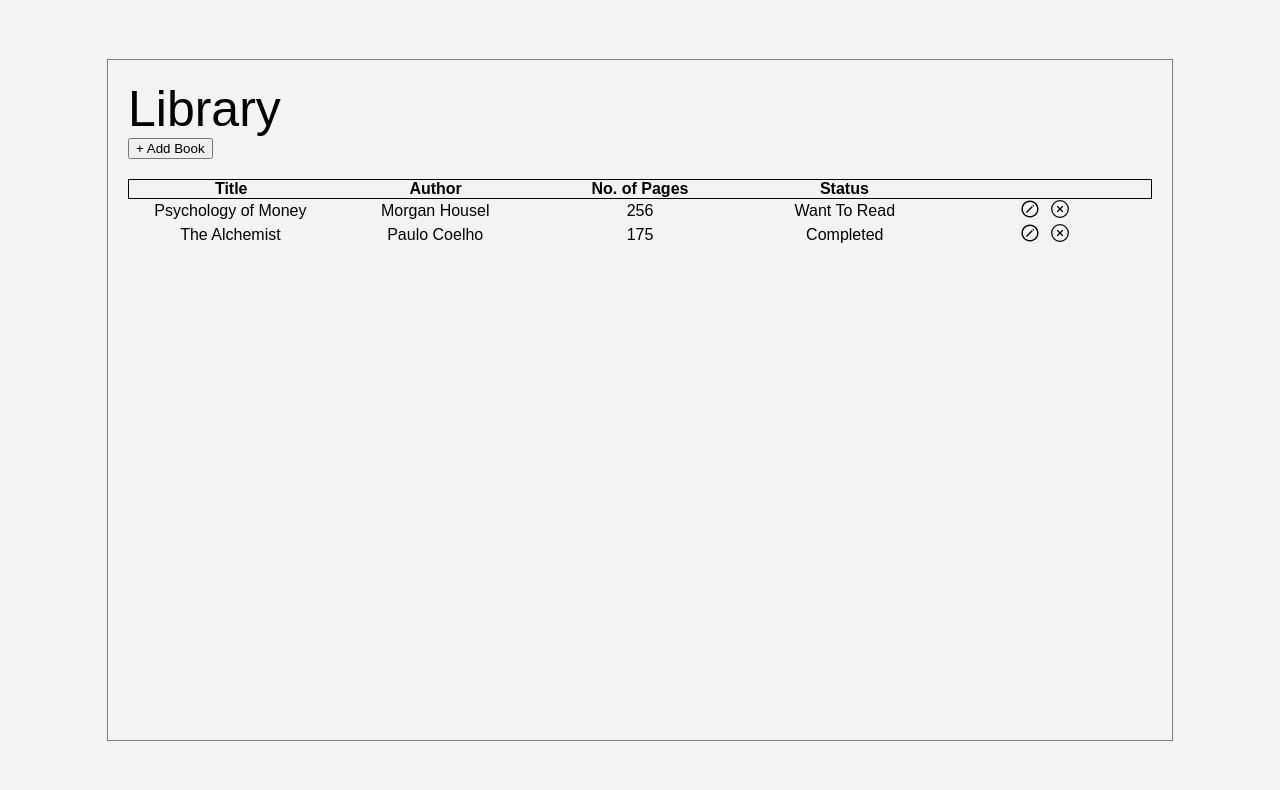
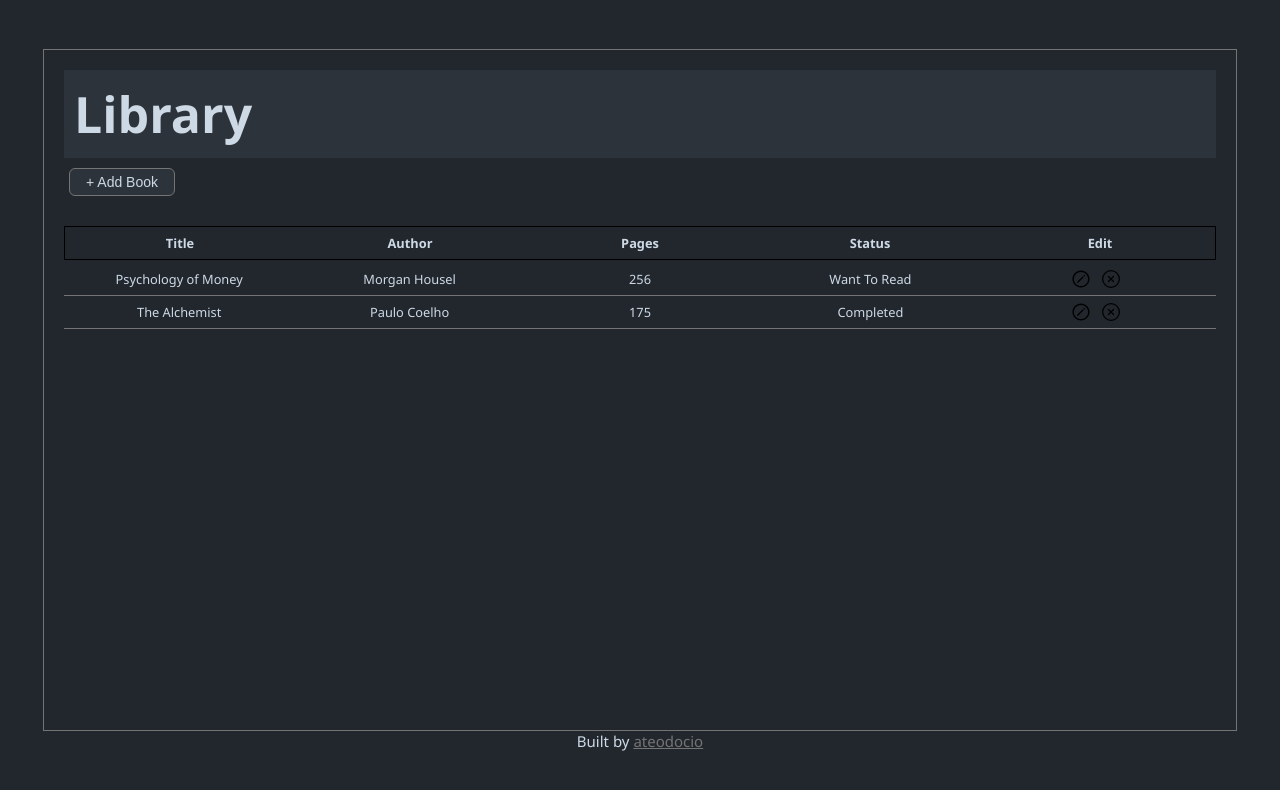
Before and after one commit to ela-codes/library-app, a plain HTML site: page index.html in a window 1280 px wide. Drawn offline with Linux system fonts and the light colour scheme.

Commit message:
Update overall page styling

```diff
--- a/index.html
+++ b/index.html
@@ -10,7 +10,9 @@
 <body>
     <div class="container">
         <div class="top-container">
-            <header><h1>Library</h1></header>
+            <header>
+                <h1>Library</h1>
+            </header>
             <button class="open-modal">+ Add Book</button>
         </div>
 
@@ -58,7 +60,7 @@
         <div class="edit-modal">
             <div class="edit-modal-content">
                 <div class="modal-header">
-                    <h3>Edit Book <span clas="edit-book-id"></span></h3>
+                    <h3>Edit Book <span class="edit-book-id"></span></h3>
                     <div class="close-modal">X</div>
                 </div>
                 <form autocomplete="off" class="edit-status-form">
@@ -84,10 +86,11 @@
                 <div class="library-header">
                     <span>Title</span>
                     <span>Author</span>
-                    <span>No. of Pages</span>
+                    <span>Pages</span>
                     <span>Status</span>
-                    <span></span>
+                    <span>Edit</span>
                 </div>
+                <div class="library-content">
                     <div class="book-0">
                         <span class="name-0">Psychology of Money</span>
                         <span class="author-0">Morgan Housel</span>
@@ -106,6 +109,8 @@
             </div>
         </div>
 
+    </div>
+    <footer>Built by <a href="https://github.com/ateodocio/library-app" target="_blank" rel="noreferrer noopener">ateodocio</a></footer>
     <script src="main.js"></script>
 </body>
 </html>
--- a/main.js
+++ b/main.js
@@ -15,7 +15,8 @@ const updateStatusBtn = document.querySelector('#update-status');
 const form = document.querySelector('.new-book-form');
 const editStatusForm = document.querySelector('.edit-status-form')
 const bookIdNumber = document.querySelector('.book-id');
-const libraryDisplay = document.querySelector('.library-display');
+const libraryContent = document.querySelector('.library-content');
+const editBookIdText = document.querySelector('.edit-book-id');
 
 let currBookId;
 
@@ -81,21 +82,11 @@ function editBookStatus(bookId) {
 function updateBookStatusText(bookId) {
     const statusText = document.querySelector(`.status-${bookId}`);
     statusText.innerText = myLibrary[bookId].status
-
 }
 
-function addDeleteBtnListener(btn) {
-    btn.addEventListener('click', (e) => {
-        deleteFromLibrary((e.target.className).slice(-1))
-    })
-}
-
-function addEditBtnListener(btn) {
-    btn.addEventListener('click', (e) => {
-        currBookId = e.target.classList[2];
-        setRadioBtnValue(e.target.classList[1]);
-        editModal.style.display = 'block';
-    })
+function updateEditBookIdText(bookId) {
+    const actualId = Number(bookId) + 1
+    editBookIdText.innerText = actualId;
 }
 
 function setBookIdMessage() {
@@ -129,7 +120,7 @@ function createBookCard(bookValues) {
     // create new div element, new span elements, then insert text in those span elements
     const newCard = document.createElement('div');
     newCard.classList.add(`book-${bookNum}`);
-    libraryDisplay.appendChild(newCard);
+    libraryContent.appendChild(newCard);
 
     const bookName = document.createElement('span');
     const bookAuthor = document.createElement('span');
@@ -158,6 +149,22 @@ function setRadioBtnValue(status) {
 }
 
 // EVENT LISTENERS
+
+
+function addDeleteBtnListener(btn) {
+    btn.addEventListener('click', (e) => {
+        deleteFromLibrary((e.target.className).slice(-1))
+    })
+}
+
+function addEditBtnListener(btn) {
+    btn.addEventListener('click', (e) => {
+        currBookId = e.target.classList[2];
+        setRadioBtnValue(e.target.classList[1]);
+        updateEditBookIdText(currBookId)
+        editModal.style.display = 'block';
+    })
+}
 
 openModal.addEventListener('click', () => {
     modal.style.display = 'block';
@@ -214,6 +221,7 @@ editBookBtn.forEach(btn => {
     btn.addEventListener('click', (e) => {
         currBookId = e.target.classList[2];
         setRadioBtnValue(e.target.classList[1]);
+        updateEditBookIdText(currBookId)
         editModal.style.display = 'block';
     })
 })
--- a/styles.css
+++ b/styles.css
@@ -1,10 +1,9 @@
 :root {
-    --darkgray: #393939;
-    --lightbrown: #ccb492;
-    --mutedred: #c29a91;
-    --lightgray: #e9e8e4;
-    --text-color: rgb(32, 32, 32);
-    --off-white: #f3f3f3;
+    --darkgray: #2d333b;
+    --lightgray: #747474;
+    --off-white: #cdd9e5;
+    --night: #22272e;
+
   }
 
 
@@ -14,50 +13,70 @@ body, h1, h2, h3, h4, h5, ul {
 }
 
 body {
-    font-family: Arial, Helvetica, sans-serif;
+    font-family: 'Segoe UI', Tahoma, Verdana, sans-serif;
     width: 100vw;
     height: 100vh;
     display: flex;
+    flex-direction: column;
     justify-content: center;
     align-items: center;
-    background-color: var(--off-white);
+    background-color: var(--night);
+    color: var(--off-white);
+    font-size: 0.8rem;
 }
 
 .container {
-    border: 1px solid gray;
+    border: 1px solid var(--lightgray);
     height: 80%;
-    width: 80%;
+    width: 90%;
     padding: 20px;
+}
+
+header {
+    background-color: var(--darkgray);
 }
 
 h1 {
     font-size: 50px;
-    font-weight: 400;
+    padding: 10px;
+    font-weight: 700;
+}
+
+.open-modal,
+#add-book,
+#update-status {
+    padding: 5px 16px;
+    font-size: 14px;
+    border-radius: 6px;
+    border: 1px solid var(--lightgray);
+    color: var(--off-white);
+    margin: 10px 0px 0px 5px;
+    background-color: var(--darkgray);
 }
 
 .modal,
 .edit-modal {
     display: none; /* Hidden by default */
-    position: fixed; /* Stay in place */
+    position: fixed;
     z-index: 1; /* Sit on top */
-    padding-top: 300px;
+    padding-top: 15vh;
     left: 0;
     top: 0;
     height: 100%;
     width: 100%;
-    background-color: rgba(0,0,0,0.4);
+    background-color: rgba(0,0,0,0.6);
   }
 
   /* Modal Content */
 .modal-content,
 .edit-modal-content {
-    background-color: #fefefe;
+    background-color: var(--night);
     font-size: 16px;
     margin: auto;
     padding: 25px;
-    border: 1px solid #888;
+    border: 1px solid var(--lightgray);
     border-radius: 5px;
-    width: 400px;
+    width: clamp(310px, 30%, 360px);
 
     display: grid;
     grid-template-rows: 10% 90%;
@@ -82,7 +101,7 @@ h3 {
     font-weight: bold;
     grid-column: 3 / 4;
     justify-self: right;
-    margin-right: 5px;
+    margin-right: 12px;
 }
 
 .close-modal:hover,
@@ -93,7 +112,7 @@ h3 {
 #add-book:focus
 img:hover,
 img:hover {
-    color: #000;
+    color: var(--lightgray);
     text-decoration: none;
     cursor: pointer;
 }
@@ -116,7 +135,6 @@ input:not([type='radio']) {
     display: flex;
 }
 
-
 li {
     list-style: none;
     padding: 10px;
@@ -129,26 +147,36 @@ li {
     justify-self: flex-end;
 }
 
-button#add-book {
+
+#add-book {
     margin-top: 12px;
     width: 150px;
     height: 30px;
 }
 
 .bottom-container {
-    padding-top: 20px;
+    padding-top: 30px;
+}
+
+
+.library-header,
+.library-content div {
+    display: grid;
+    grid-template: repeat(auto-fit, 2rem) / repeat(5, 1fr);
+    place-items: center;
+    border-bottom: 1px solid var(--lightgray);
 }
 
 .library-header {
     font-weight: 600;
     border: 1px solid black;
+    height: 2rem;
+    margin-bottom: 3px;
 }
 
-
-.library-display div {
-    display: grid;
-    grid-template: repeat(auto-fit, 100%) / repeat(5, 1fr);
-    place-items: center;
+.library-content > div  span {
+    display: flex;
+    align-items: center;
 }
 
 
@@ -156,3 +184,11 @@ img {
     padding-right: 10px;
     height: 20px;
 }
+
+a {
+    color: var(--lightgray);
+}
+
+footer {
+    font-size: 15px;
+}
```
Lines whose indentation alone changed are shown as unchanged.
